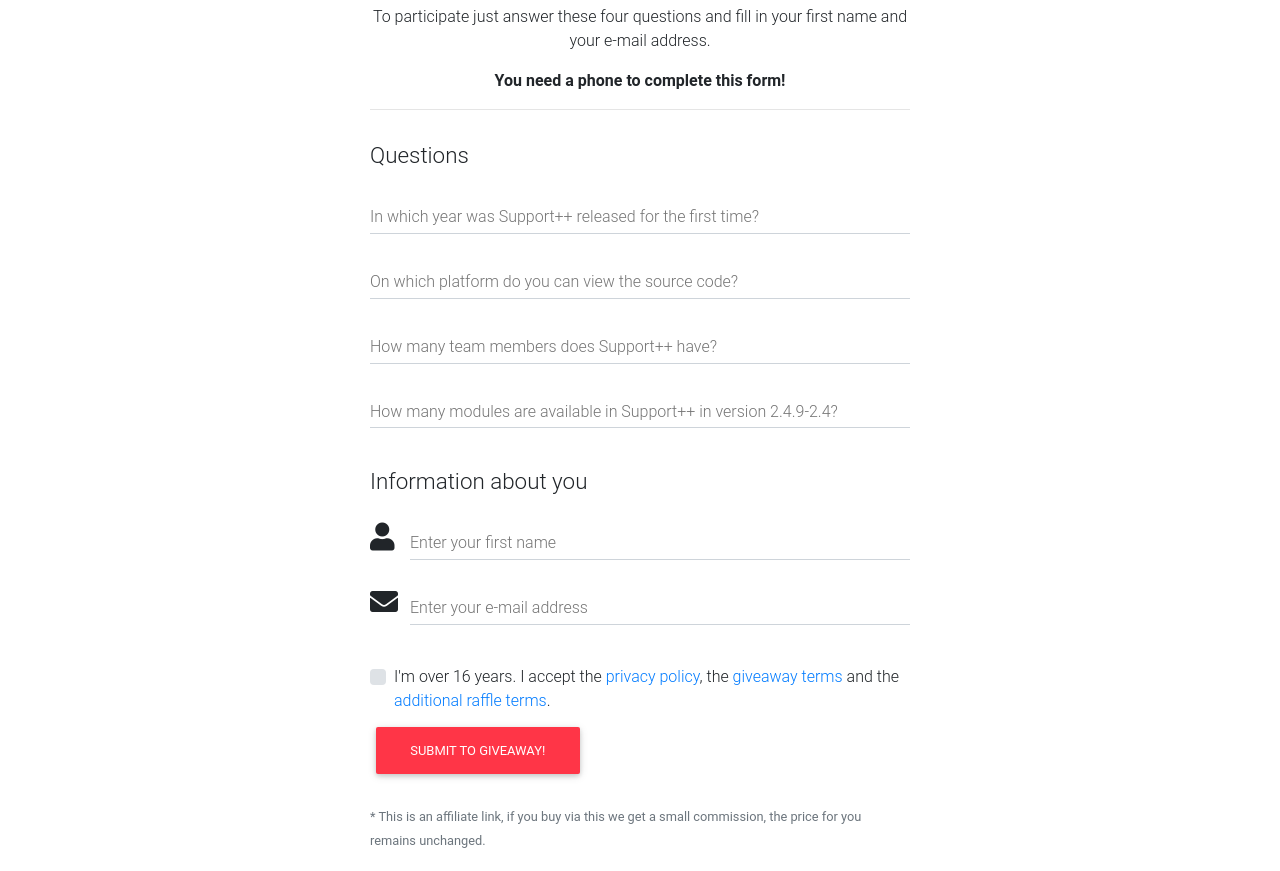
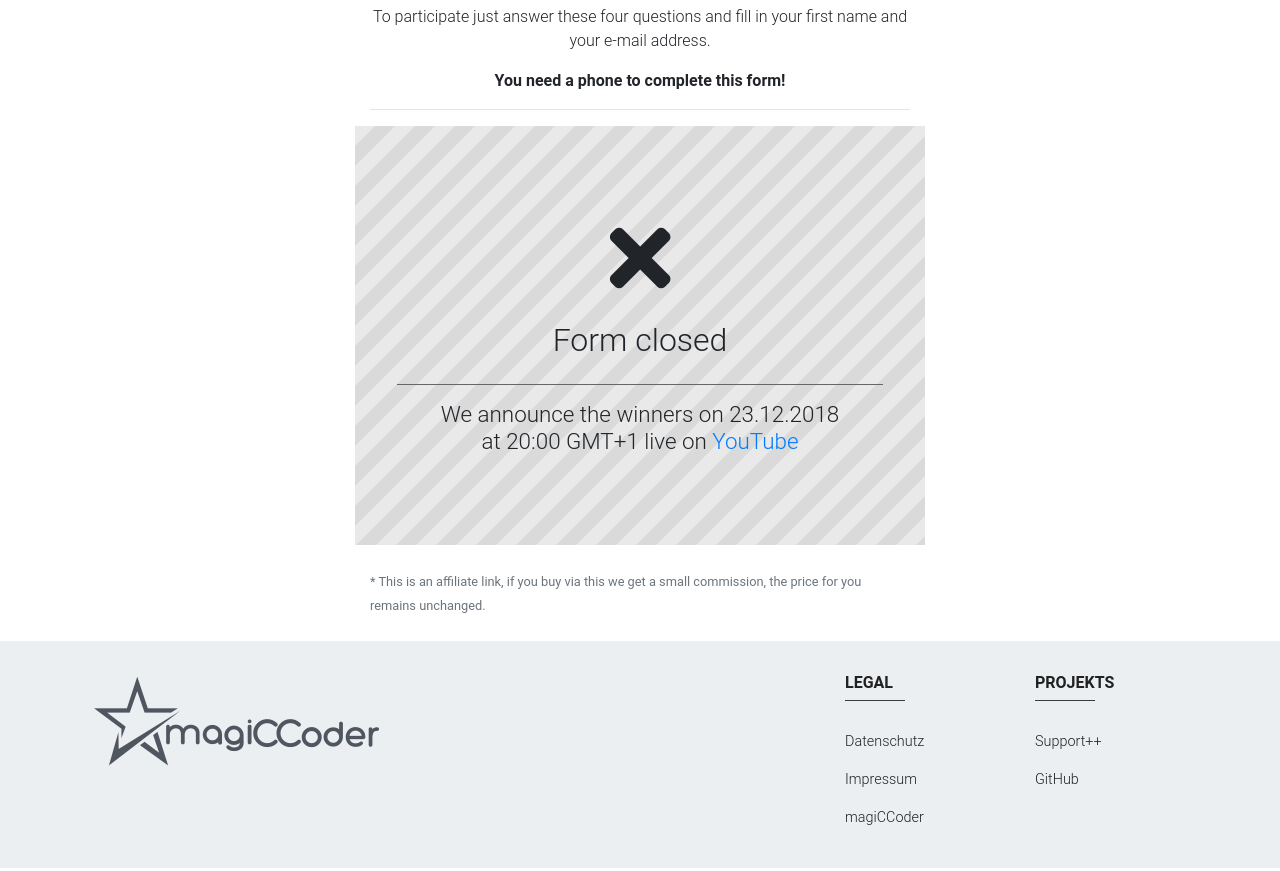
Before and after one commit to Support-pp/Giveaway, a plain HTML site: page docs/index.html in a window 1280 px wide. Shown: the part 622-1493 px from the top of the page. Drawn offline with nearby package versions, Linux system fonts and the light colour scheme; files whose address does not match are found by name.

Commit message:
Closing Push

```diff
--- a/docs/index.html
+++ b/docs/index.html
@@ -15,8 +15,6 @@
     <link rel="stylesheet" type="text/css" href="https://cdnjs.cloudflare.com/ajax/libs/mdbootstrap/4.5.16/css/mdb.min.css">
     <link rel="stylesheet" type="text/css" href="https://fonts.googleapis.com/css?family=Patrick+Hand">
     <script type="text/javascript" src="https://cdnjs.cloudflare.com/ajax/libs/jquery/3.3.1/jquery.min.js"></script>
-    <script type="text/javascript" src="./index.js"></script>
-    <script src='https://www.google.com/recaptcha/api.js'></script>
     <link href="./index.css" rel="stylesheet">
 
     <meta property="og:title" content="Support++ - Giveaway"/>
@@ -118,51 +116,19 @@
     <div id="bottom_right_present">
         <img src="./images/present.svg" alt="">
     </div>
-    <div id="doneBlocker" class="none">
+    <div id="doneBlocker">
         <div class="content d-flex justify-content-center flex-column">
-            <h1 class="display-2"><i class="fas fa-lock"></i></h1>
-            <h2 class="h2-responsive">You already participated!</h2>
+            <h1 class="display-2"><i class="fas fa-times"></i></h1>
+            <h2 class="h2-responsive">Form closed</h2>
 
             <hr class="hr-dark" style="width: 90%">
             <h4 class="h4-responsive">We announce the winners on 23.12.2018<br>at 20:00 GMT+1 live on <a href="https://www.youtube.com/watch?v=77wPEu4vFFE">YouTube</a></h4>
-            <p>Don't forget to verify your phone number by calling one of numbers:</p>
-            <p>
-                Europe:<br>
-                <code>+49 30 22957907</code><br>
-            </p>
-            <p>
-                South and North America:<br>
-                <code>+1 216 350 1737</code>
-            </p>
-            <p class="text-undeline" style="font-size: 1.5rem">
-                <b>Your Code:</b> <code id="code-pp"></code>
-            </p>
-
         </div>
     </div>
     <div class="row" style="min-height: 150px">
         <div class="col"></div>
         <div class="col-lg-6 mt-3">
             <form id="questionForm">
-                <h4 class="h4-responsive">Questions</h4>
-                <div class="alert alert-danger none" id="qx" role="alert">
-                </div>
-                <div class="md-form">
-                    <input class="form-control" id="q1" type="text" required>
-                    <label for="q1">In which year was Support++ released for the first time?</label>
-                </div>
-                <div class="md-form">
-                    <input class="form-control" id="q2" type="text" required>
-                    <label for="q2">On which platform do you can view the source code?</label>
-                </div>
-                <div class="md-form">
-                    <input class="form-control" id="q3" type="text" required>
-                    <label for="q3">How many team members does Support++ have?</label>
-                </div>
-                <div class="md-form">
-                    <input class="form-control" id="q4" type="text" required>
-                    <label for="q4">How many modules are available in Support++ in version 2.4.9-2.4?</label>
-                </div>
             </form>
         </div>
         <div class="col"></div>
@@ -198,8 +164,6 @@
                 <label class="custom-control-label" for="checkAGB">I'm over 16 years. I accept
                     the <a href="https://magiccoder.de/datenschutz" target="_blank">privacy policy</a>, the <a href="./giveaway_terms_magiCCoder.pdf" target="_blank">giveaway terms</a> and the <a href="./additional_raffle_terms.pdf" target="_blank">additional raffle terms</a>. </label>
             </div>
-            <div class="g-recaptcha" id="rcaptcha" data-sitekey="6Lf1-n8UAAAAADF14iPIVvuJhNhmNwlJkSMnb1iB"></div>
-            <a class="btn btn-danger" onclick="submitAnswear(4);">Submit to Giveaway!</a>
         </div>
         <div class="col"></div>
     </div>
```
